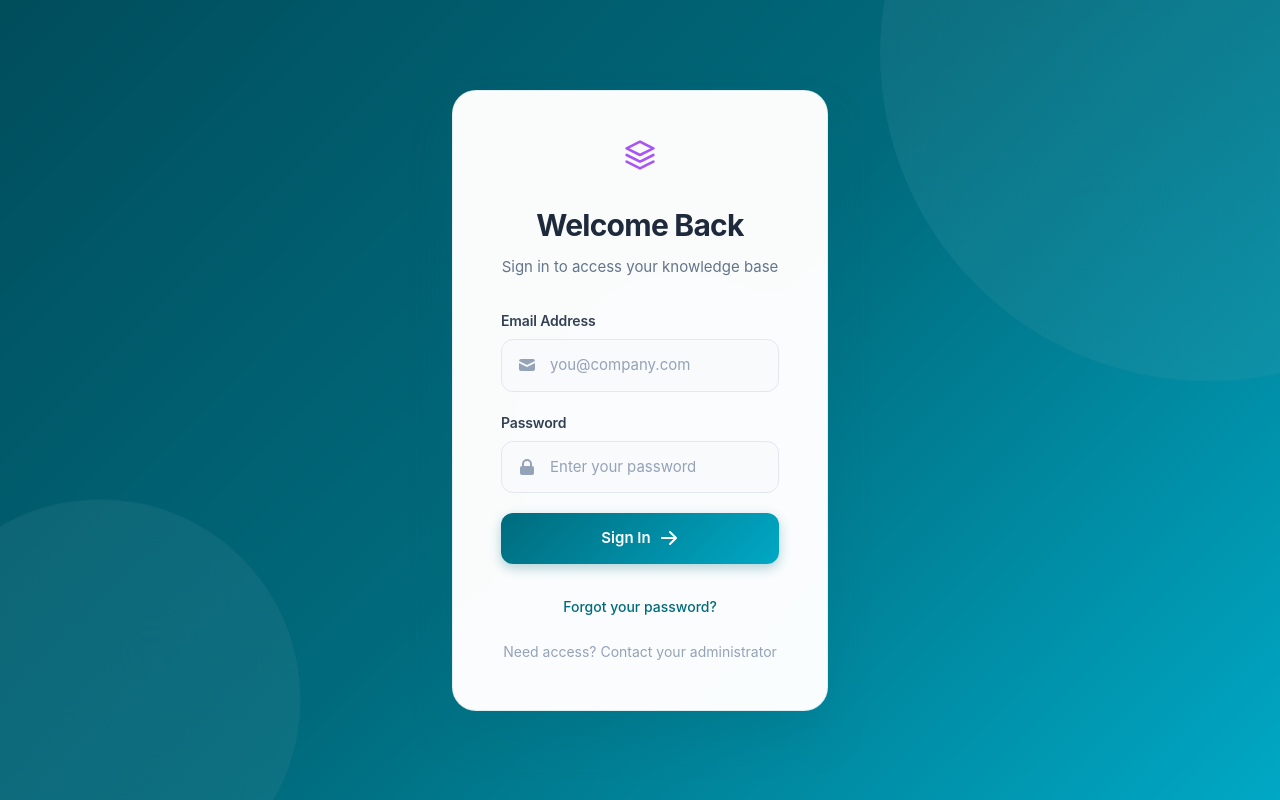
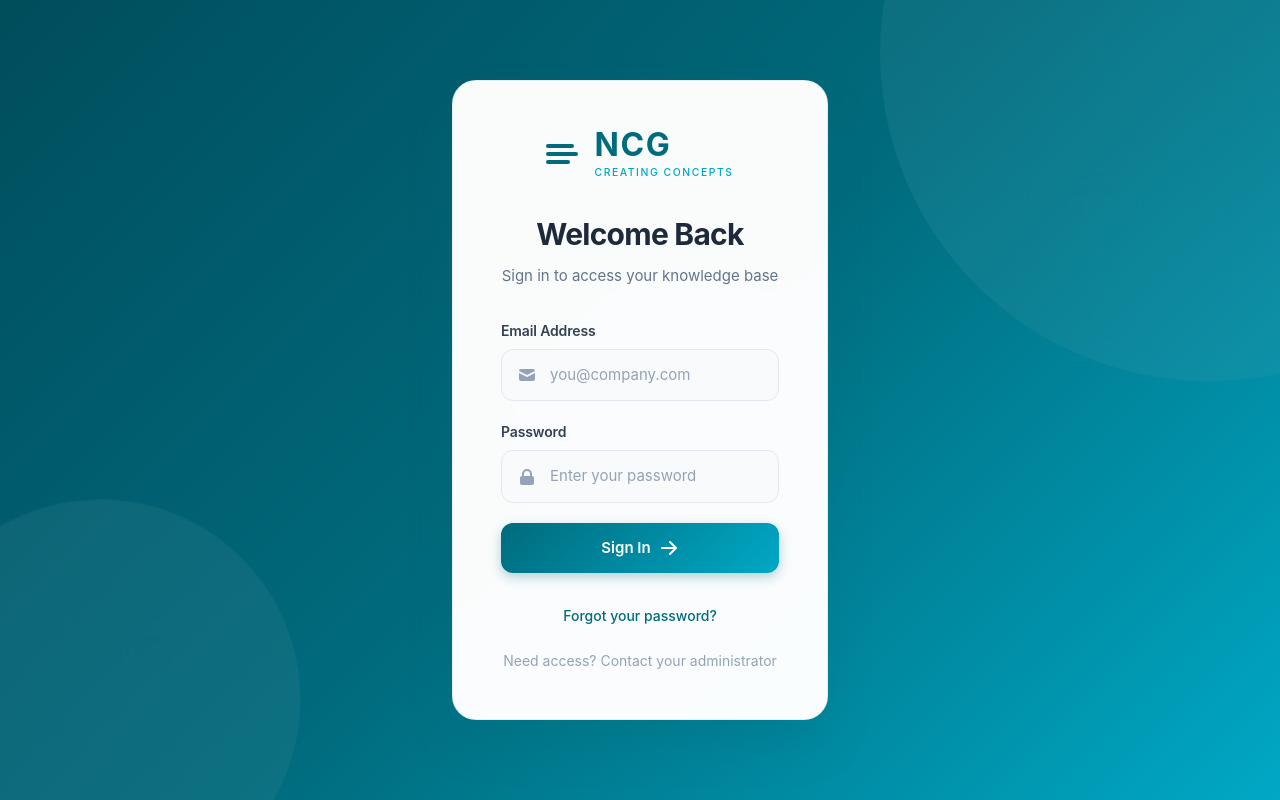
Before and after one commit to florislindeman/h2w-frontend, a React (Vite) app: page /login in a window 1280 px wide. Built offline with nearby package versions, Linux system fonts and the light colour scheme; no server answers.

Commit message:
Update Login.tsx

```diff
--- a/src/pages/Login.tsx
+++ b/src/pages/Login.tsx
@@ -115,11 +115,17 @@ export default function Login() {
         <div className="login-card">
           <div className="login-header">
             <div className="logo-container">
-              <svg className="logo-icon" viewBox="0 0 24 24" fill="none">
-                <path d="M12 2L2 7L12 12L22 7L12 2Z" stroke="currentColor" strokeWidth="2" strokeLinecap="round" strokeLinejoin="round"/>
-                <path d="M2 17L12 22L22 17" stroke="currentColor" strokeWidth="2" strokeLinecap="round" strokeLinejoin="round"/>
-                <path d="M2 12L12 17L22 12" stroke="currentColor" strokeWidth="2" strokeLinecap="round" strokeLinejoin="round"/>
-              </svg>
+              <div className="ncg-logo">
+                <div className="logo-lines">
+                  <div className="logo-line"></div>
+                  <div className="logo-line"></div>
+                  <div className="logo-line"></div>
+                </div>
+                <div className="logo-text">
+                  <div className="logo-title">NCG</div>
+                  <div className="logo-subtitle">CREATING CONCEPTS</div>
+                </div>
+              </div>
             </div>
             <h1 className="login-title">Welcome Back</h1>
             <p className="login-subtitle">Sign in to access your knowledge base</p>
```
